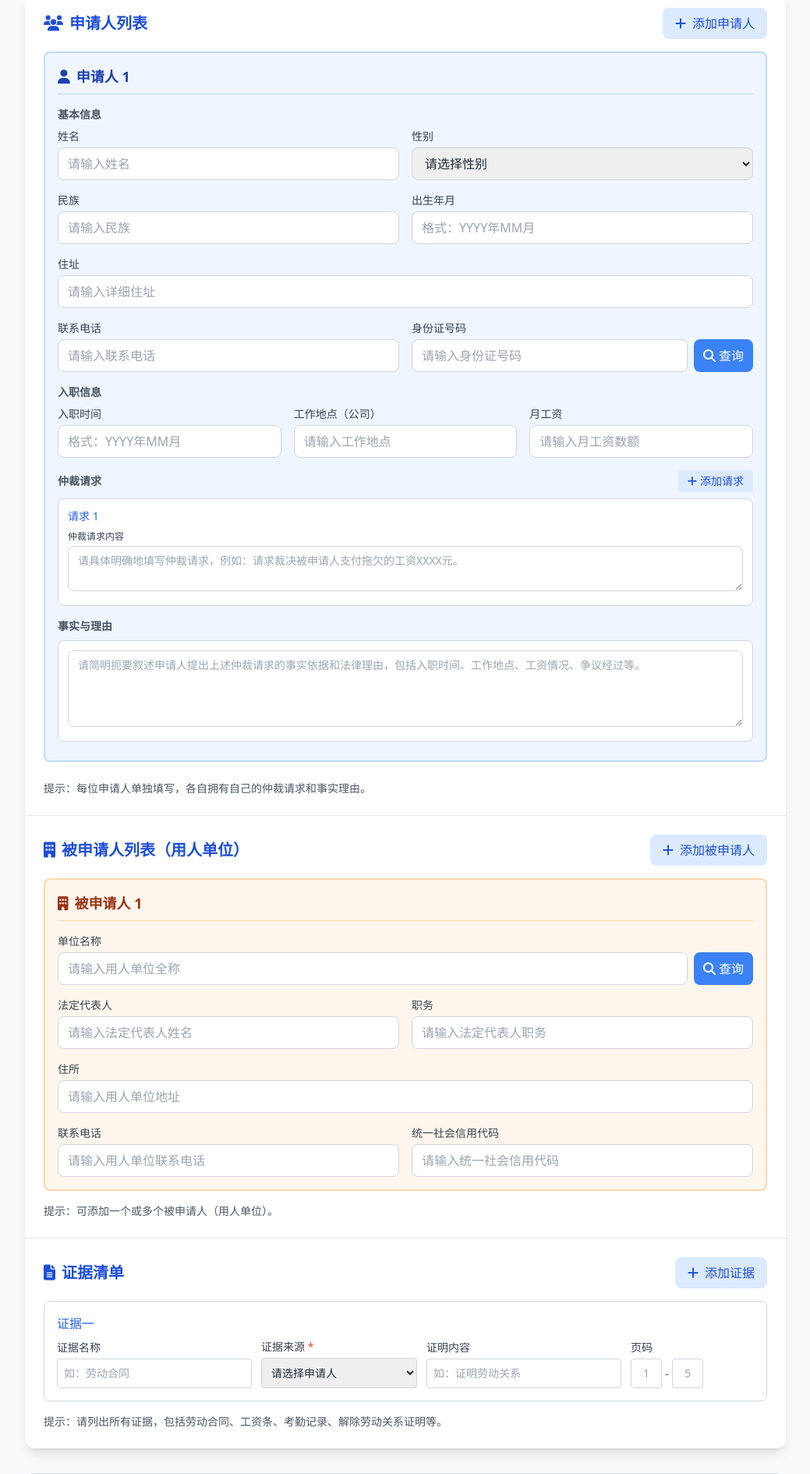
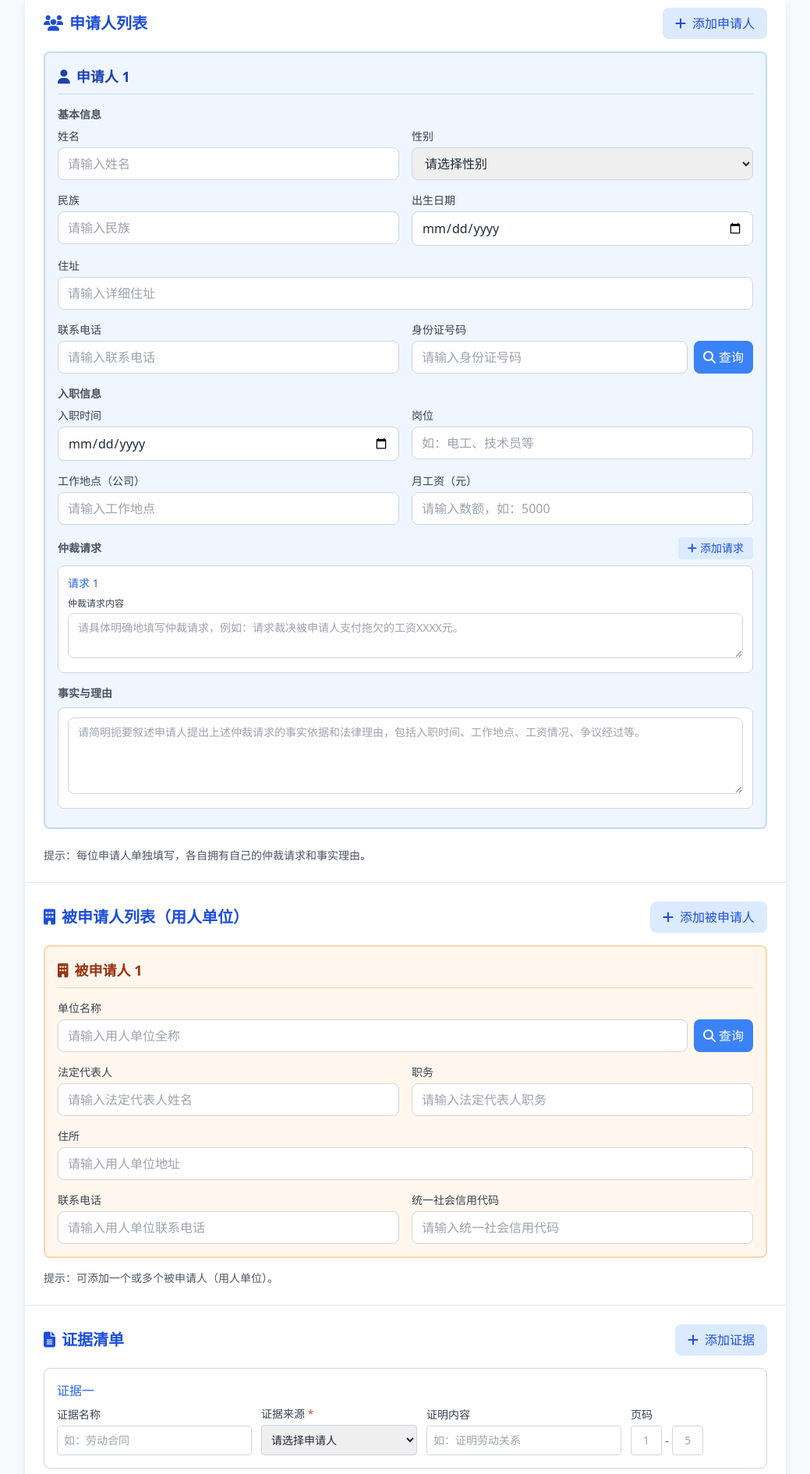
Before and after one commit to awdad102554/InfoWeb, a Flask app: page / in a window 1280 px wide. Shown: the part 610-2500 px from the top of the page at 78% size, without its empty margins (120-1159 px from the left). Run offline with Flask 3, Linux system fonts and the light colour scheme.

Commit message:
feat: 优化仲裁申请书Word生成功能
- 入职信息与事实理由分段显示，分别首行缩进
- 删除事实与理由段落编号
- 优化落款显示为'申请人：'或'申请人X：'
- 添加职位字段到数据库和表单
- 优化日期格式显示为YYYY年MM月DD日
- 修复总金额计算和显示格式

```diff
--- a/app.py
+++ b/app.py
@@ -432,14 +432,14 @@ def save_case():
             cursor.execute("""
                 INSERT INTO applicants (
                     case_id, seq_no, name, gender, nation, birth_date,
-                    address, phone, id_card, employment_date, work_location,
+                    address, phone, id_card, employment_date, position, work_location,
                     monthly_salary, facts_reasons
-                ) VALUES (%s, %s, %s, %s, %s, %s, %s, %s, %s, %s, %s, %s, %s)
+                ) VALUES (%s, %s, %s, %s, %s, %s, %s, %s, %s, %s, %s, %s, %s, %s)
             """, (
                 case_id, applicant.get('seq_no'), applicant.get('name'),
                 applicant.get('gender'), applicant.get('nation'), applicant.get('birth_date'),
                 applicant.get('address'), applicant.get('phone'), applicant.get('id_card'),
-                applicant.get('employment_date'), applicant.get('work_location'),
+                applicant.get('employment_date'), applicant.get('position'), applicant.get('work_location'),
                 applicant.get('monthly_salary'), applicant.get('facts_reasons')
             ))
             applicant_id = cursor.lastrowid
@@ -2481,6 +2481,44 @@ def generate_application_document():
                                 run._element.rPr.rFonts.set(qn('w:eastAsia'), '仿宋')
 
                             # 添加换行（除了最后一行）
+                            if i < len(lines) - 1:
+                                para.add_run('\n')
+                    elif key == 'requests':
+                        # 请求事项需要处理换行缩进
+                        lines = str(value).split('\n')
+                        for i, line in enumerate(lines):
+                            # 第一行已有Word模板首行缩进，从第二行开始手动添加缩进
+                            if i > 0:
+                                indent_run = para.add_run('　　')  # 两个全角空格
+                                indent_run.font.name = '仿宋'
+                                indent_run.font.size = Pt(15)
+                                indent_run.font.bold = False
+                                indent_run._element.rPr.rFonts.set(qn('w:eastAsia'), '仿宋')
+
+                            run = para.add_run(line)
+                            run.font.name = '仿宋'
+                            run.font.size = Pt(15)
+                            run.font.bold = False
+                            run._element.rPr.rFonts.set(qn('w:eastAsia'), '仿宋')
+                            if i < len(lines) - 1:
+                                para.add_run('\n')
+                    elif key == 'facts_reasons':
+                        # 事实与理由需要处理换行缩进
+                        lines = str(value).split('\n')
+                        for i, line in enumerate(lines):
+                            # 第一行已有Word模板首行缩进，从第二行开始手动添加缩进
+                            if i > 0:
+                                indent_run = para.add_run('　　')  # 两个全角空格
+                                indent_run.font.name = '仿宋'
+                                indent_run.font.size = Pt(15)
+                                indent_run.font.bold = False
+                                indent_run._element.rPr.rFonts.set(qn('w:eastAsia'), '仿宋')
+
+                            run = para.add_run(line)
+                            run.font.name = '仿宋'
+                            run.font.size = Pt(15)
+                            run.font.bold = False
+                            run._element.rPr.rFonts.set(qn('w:eastAsia'), '仿宋')
                             if i < len(lines) - 1:
                                 para.add_run('\n')
                     else:
--- a/database_schema.sql
+++ b/database_schema.sql
@@ -31,13 +31,14 @@ CREATE TABLE IF NOT EXISTS applicants (
     name VARCHAR(50) NOT NULL COMMENT '姓名',
     gender VARCHAR(10) COMMENT '性别',
     nation VARCHAR(20) COMMENT '民族',
-    birth_date VARCHAR(20) COMMENT '出生年月(格式: YYYY年MM月)',
+    birth_date VARCHAR(20) COMMENT '出生日期(格式: YYYY-MM-DD)',
     address TEXT COMMENT '住址',
     phone VARCHAR(20) COMMENT '联系电话',
     id_card VARCHAR(18) COMMENT '身份证号码',
 
     -- 入职信息
     employment_date VARCHAR(20) COMMENT '入职时间(格式: YYYY年MM月)',
+    position VARCHAR(100) COMMENT '岗位',
     work_location VARCHAR(200) COMMENT '工作地点(公司)',
     monthly_salary VARCHAR(50) COMMENT '月工资',
 
--- a/static/js/scripts.js
+++ b/static/js/scripts.js
@@ -149,6 +149,7 @@ function addApplicant() {
         idCard: '',
         // 入职信息
         employmentDate: '',
+        position: '',        // 岗位
         workLocation: '',
         monthlySalary: '',
         // 仲裁请求列表（仅请求内容）
@@ -204,8 +205,8 @@ function renderApplicant(index) {
                     <input type="text" class="applicant-nation w-full px-3 py-2 border border-gray-300 rounded-lg focus:outline-none focus:ring-2 focus:ring-blue-500" placeholder="请输入民族" value="${applicant.nation}">
                 </div>
                 <div>
-                    <label class="block text-gray-700 text-sm font-medium mb-1">出生年月</label>
-                    <input type="text" class="applicant-birth w-full px-3 py-2 border border-gray-300 rounded-lg focus:outline-none focus:ring-2 focus:ring-blue-500" placeholder="格式：YYYY年MM月" value="${applicant.birth}">
+                    <label class="block text-gray-700 text-sm font-medium mb-1">出生日期</label>
+                    <input type="date" class="applicant-birth w-full px-3 py-2 border border-gray-300 rounded-lg focus:outline-none focus:ring-2 focus:ring-blue-500" value="${applicant.birth}">
                 </div>
                 <div class="md:col-span-2">
                     <label class="block text-gray-700 text-sm font-medium mb-1">住址</label>
@@ -230,18 +231,22 @@ function renderApplicant(index) {
         <!-- 入职信息 -->
         <div class="mb-4">
             <h4 class="text-sm font-bold text-gray-600 mb-2">入职信息</h4>
-            <div class="grid grid-cols-1 md:grid-cols-3 gap-4">
+            <div class="grid grid-cols-1 md:grid-cols-2 gap-4">
                 <div>
                     <label class="block text-gray-700 text-sm font-medium mb-1">入职时间</label>
-                    <input type="text" class="applicant-employment-date w-full px-3 py-2 border border-gray-300 rounded-lg focus:outline-none focus:ring-2 focus:ring-blue-500" placeholder="格式：YYYY年MM月" value="${applicant.employmentDate}">
+                    <input type="date" class="applicant-employment-date w-full px-3 py-2 border border-gray-300 rounded-lg focus:outline-none focus:ring-2 focus:ring-blue-500" value="${applicant.employmentDate}">
+                </div>
+                <div>
+                    <label class="block text-gray-700 text-sm font-medium mb-1">岗位</label>
+                    <input type="text" class="applicant-position w-full px-3 py-2 border border-gray-300 rounded-lg focus:outline-none focus:ring-2 focus:ring-blue-500" placeholder="如：电工、技术员等" value="${applicant.position}">
                 </div>
                 <div>
                     <label class="block text-gray-700 text-sm font-medium mb-1">工作地点（公司）</label>
                     <input type="text" class="applicant-work-location w-full px-3 py-2 border border-gray-300 rounded-lg focus:outline-none focus:ring-2 focus:ring-blue-500" placeholder="请输入工作地点" value="${applicant.workLocation}">
                 </div>
                 <div>
-                    <label class="block text-gray-700 text-sm font-medium mb-1">月工资</label>
-                    <input type="text" class="applicant-salary w-full px-3 py-2 border border-gray-300 rounded-lg focus:outline-none focus:ring-2 focus:ring-blue-500" placeholder="请输入月工资数额" value="${applicant.monthlySalary}">
+                    <label class="block text-gray-700 text-sm font-medium mb-1">月工资（元）</label>
+                    <input type="number" min="0" step="0.01" class="applicant-salary w-full px-3 py-2 border border-gray-300 rounded-lg focus:outline-none focus:ring-2 focus:ring-blue-500" placeholder="请输入数额，如：5000" value="${applicant.monthlySalary}">
                 </div>
             </div>
         </div>
@@ -610,6 +615,7 @@ function collectDataFromDOM() {
             phone: item.querySelector('.applicant-phone').value,
             idCard: item.querySelector('.applicant-idcard').value,
             employmentDate: item.querySelector('.applicant-employment-date').value,
+            position: item.querySelector('.applicant-position').value,
             workLocation: item.querySelector('.applicant-work-location').value,
             monthlySalary: item.querySelector('.applicant-salary').value,
             requests: []
@@ -707,6 +713,7 @@ async function saveData() {
                 phone: app.phone,
                 id_card: app.idCard,
                 employment_date: app.employmentDate,
+                position: app.position,
                 work_location: app.workLocation,
                 monthly_salary: app.monthlySalary,
                 facts_reasons: app.factsReasons,
@@ -808,7 +815,9 @@ async function loadCaseForEdit(caseId) {
             address: app.address || '',
             phone: app.phone || '',
             idCard: app.id_card || '',
-            employmentDate: app.employment_date || '',
+            birth: convertDateToISO(app.birth_date) || '',
+            employmentDate: convertDateToISO(app.employment_date) || '',
+            position: app.position || '',
             workLocation: app.work_location || '',
             monthlySalary: app.monthly_salary || '',
             factsReasons: app.facts_reasons || '',
@@ -910,6 +919,16 @@ function loadSavedData() {
                 // 确保 requests 是数组
                 if (!applicant.requests || !Array.isArray(applicant.requests)) {
                     applicant.requests = [''];
+                }
+
+                // 处理出生日期格式转换（兼容旧数据的YYYY年MM月格式）
+                if (applicant.birth && typeof applicant.birth === 'string') {
+                    applicant.birth = convertDateToISO(applicant.birth) || applicant.birth;
+                }
+
+                // 处理入职日期格式转换（兼容旧数据的YYYY年MM月格式）
+                if (applicant.employmentDate && typeof applicant.employmentDate === 'string') {
+                    applicant.employmentDate = convertDateToISO(applicant.employmentDate) || applicant.employmentDate;
                 }
             });
         }
@@ -1034,8 +1053,9 @@ function showPreview() {
                 </div>
                 <div class="mt-4 mb-4 p-3 bg-gray-50 rounded">
                     <h4 class="font-bold mb-2">入职信息</h4>
-                    <div class="grid grid-cols-1 md:grid-cols-3 gap-4">
+                    <div class="grid grid-cols-1 md:grid-cols-2 gap-4">
                         <div><strong>入职时间：</strong>${applicant.employmentDate || '未填写'}</div>
+                        <div><strong>岗位：</strong>${applicant.position || '未填写'}</div>
                         <div><strong>工作地点：</strong>${applicant.workLocation || '未填写'}</div>
                         <div><strong>月工资：</strong>${applicant.monthlySalary || '未填写'}</div>
                     </div>
@@ -1210,12 +1230,13 @@ function fillPersonalInfo(applicantItem, personData) {
         applicantItem.querySelector('.applicant-nation').value = personData.AAC005;
     }
     if (personData.AAC006) {
-        // 转换日期格式：YYYY-MM-DD 转换为 YYYY年MM月
+        // 转换日期格式：YYYY-MM-DD 转换为 YYYY-MM-DD (用于 date 输入框)
         const birthDate = new Date(personData.AAC006);
         if (!isNaN(birthDate.getTime())) {
             const year = birthDate.getFullYear();
-            const month = birthDate.getMonth() + 1;
-            applicantItem.querySelector('.applicant-birth').value = `${year}年${month.toString().padStart(2, '0')}月`;
+            const month = String(birthDate.getMonth() + 1).padStart(2, '0');
+            const day = String(birthDate.getDate()).padStart(2, '0');
+            applicantItem.querySelector('.applicant-birth').value = `${year}-${month}-${day}`;
         }
     }
     if (personData.AAE006) {
@@ -1378,6 +1399,19 @@ async function generateApplicationWord() {
 }
 
 /**
+ * 将日期格式转换为中文格式 YYYY年MM月DD日
+ */
+function formatDateToChineseFull(dateStr) {
+    if (!dateStr) return '';
+    const date = new Date(dateStr);
+    if (isNaN(date.getTime())) return dateStr;
+    const year = date.getFullYear();
+    const month = String(date.getMonth() + 1).padStart(2, '0');
+    const day = String(date.getDate()).padStart(2, '0');
+    return `${year}年${month}月${day}日`;
+}
+
+/**
  * 构建申请人信息文本
  * 格式：申请人：姓名，性别，民族，XXXX年XX月XX日出生，身份证住址：XXX。公民身份号码：XXX，电话：XXX。
  */
@@ -1390,7 +1424,7 @@ function buildApplicantInfo() {
         if (app.name) parts.push(`申请人${seq}：${app.name}`);
         if (app.gender) parts.push(`，${app.gender}`);
         if (app.nation) parts.push(`，${app.nation}`);
-        if (app.birth) parts.push(`，${app.birth}出生`);
+        if (app.birth) parts.push(`，${formatDateToChineseFull(app.birth)}出生`);
 
         // 住址
         if (app.address) parts.push(`，身份证住址：${app.address}`);
@@ -1435,25 +1469,23 @@ function buildRespondentInfo() {
 
 /**
  * 构建仲裁请求文本
- * 格式：
- * 1.裁决被申请人支付申请人工资XXX元。
- * 2.裁决被申请人支付申请人经济补偿金XXX元。
+ * 格式：直接输出用户填写的内容，仅添加序号
+ * 1.请求裁决支付拖欠工资20000元。
+ * 2.请求裁决支付经济补偿金5000元。
  */
 function buildRequestsText() {
     // 收集所有申请人的请求
     let allRequests = [];
     let requestIndex = 1;
 
-    formData.applicants.forEach((app, appIdx) => {
-        const applicantPrefix = formData.applicants.length > 1 ? `申请人${appIdx + 1}` : '申请人';
-
+    formData.applicants.forEach((app) => {
         app.requests.forEach(req => {
             if (req && req.trim()) {
                 // 如果请求内容已经以数字开头，就不再加序号
                 if (/^\d+[\.、]/.test(req.trim())) {
                     allRequests.push(req.trim());
                 } else {
-                    allRequests.push(`${requestIndex}.裁决被申请人支付${applicantPrefix}${req.trim()}`);
+                    allRequests.push(`${requestIndex}.${req.trim()}`);
                 }
                 requestIndex++;
             }
@@ -1520,7 +1552,56 @@ function buildTotalAmount() {
 }
 
 /**
+ * 将日期格式转换为 ISO格式 (YYYY-MM-DD)
+ * 支持输入：YYYY-MM-DD、YYYY年MM月DD日、YYYY年MM月
+ */
+function convertDateToISO(dateStr) {
+    if (!dateStr) return '';
+
+    // 如果已经是 ISO 格式，直接返回
+    if (/^\d{4}-\d{2}-\d{2}$/.test(dateStr)) {
+        return dateStr;
+    }
+
+    // 匹配 YYYY年MM月DD日 格式
+    const chineseMatch = dateStr.match(/(\d{4})年(\d{1,2})月(\d{1,2})日/);
+    if (chineseMatch) {
+        const year = chineseMatch[1];
+        const month = String(chineseMatch[2]).padStart(2, '0');
+        const day = String(chineseMatch[3]).padStart(2, '0');
+        return `${year}-${month}-${day}`;
+    }
+
+    // 匹配 YYYY年MM月 格式（默认日期为01日）
+    const monthMatch = dateStr.match(/(\d{4})年(\d{1,2})月/);
+    if (monthMatch) {
+        const year = monthMatch[1];
+        const month = String(monthMatch[2]).padStart(2, '0');
+        return `${year}-${month}-01`;
+    }
+
+    return '';
+}
+
+/**
+ * 格式化日期为中文格式 YYYY年MM月DD日
+ */
+function formatDateToChinese(dateStr) {
+    if (!dateStr) return 'XXXX年XX月XX日';
+    const date = new Date(dateStr);
+    if (isNaN(date.getTime())) return 'XXXX年XX月XX日';
+    const year = date.getFullYear();
+    const month = String(date.getMonth() + 1).padStart(2, '0');
+    const day = String(date.getDate()).padStart(2, '0');
+    return `${year}年${month}月${day}日`;
+}
+
+/**
  * 构建事实与理由文本
+ * 格式：每行单独成段，用单个换行连接
+ * 入职信息
+ * 事实理由
+ * 后缀
  */
 function buildFactsReasons() {
     const parts = [];
@@ -1528,28 +1609,39 @@ function buildFactsReasons() {
     formData.applicants.forEach((app, index) => {
         const seq = formData.applicants.length > 1 ? `${index + 1}` : '';
 
-        // 入职信息段落
-        let entryText = '';
-        if (app.employmentDate || app.workLocation || app.monthlySalary) {
-            entryText = `申请人${seq}于${app.employmentDate || 'XXXX年XX月'}入职于被申请人处`;
+        // 入职信息和事实理由合并到同一段落
+        let paragraph = '';
+
+        // 入职信息
+        if (app.employmentDate || app.position || app.workLocation || app.monthlySalary) {
+            const dateStr = formatDateToChinese(app.employmentDate);
+            paragraph += `申请人${seq}于${dateStr}入职于被申请人处`;
+            if (app.position) {
+                paragraph += `从事${app.position}工作`;
+            }
             if (app.workLocation) {
-                entryText += `从事${app.workLocation}`;
+                paragraph += `，工作地点为${app.workLocation}`;
             }
             if (app.monthlySalary) {
-                entryText += `，双方约定月工资为${app.monthlySalary}元`;
+                paragraph += `，双方约定月工资为${app.monthlySalary}元`;
             }
-            entryText += '。';
-            parts.push(entryText);
-        }
-
-        // 事实与理由内容
+            paragraph += '。';
+        }
+
+        // 事实与理由内容（直接连接在入职信息后面，不分段）
         if (app.factsReasons && app.factsReasons.trim()) {
-            parts.push(app.factsReasons.trim());
+            paragraph += app.factsReasons.trim();
+        }
+
+        // 如果该申请人有内容，添加到parts
+        if (paragraph) {
+            parts.push(paragraph);
         }
     });
 
-    // 添加通用结尾
+    // 添加通用结尾（单独一行）
     parts.push('申请人为被申请人提供劳动，被申请人依法应当按照劳动合同约定和国家规定，及时足额按月向申请人支付劳动报酬。现申请人为了维护自身的合法权益，特依法提起仲裁，望予以公正裁决。');
 
-    return parts.join('\n\n');
-}
+    // 用单个换行连接各部分
+    return parts.join('\n');
+}
--- a/templates/handle_query.html
+++ b/templates/handle_query.html
@@ -1085,7 +1085,8 @@
         const WAY_REQUIRED_TEMPLATES = [
             '3-调、裁、决文书/03申请人送达回执调、裁、决定书3.docx',
             '3-调、裁、决文书/03被申请人送达回执调、裁、决定书第三人3.docx',
-            '3-调、裁、决文书/05第三人送达回执3.docx'
+            '3-调、裁、决文书/05第三人送达回执3.docx',
+            '6-送达证明/送达证明.docx'
         ];
         let selectedWay = null; // 用户选择的结案方式：'调解' 或 '裁决'
 
--- a/templates/index.html
+++ b/templates/index.html
@@ -196,6 +196,6 @@
 
 
 
-    <script src="/static/js/scripts.js?v=8"></script>
+    <script src="/static/js/scripts.js?v=9"></script>
 </body>
 </html>
```
